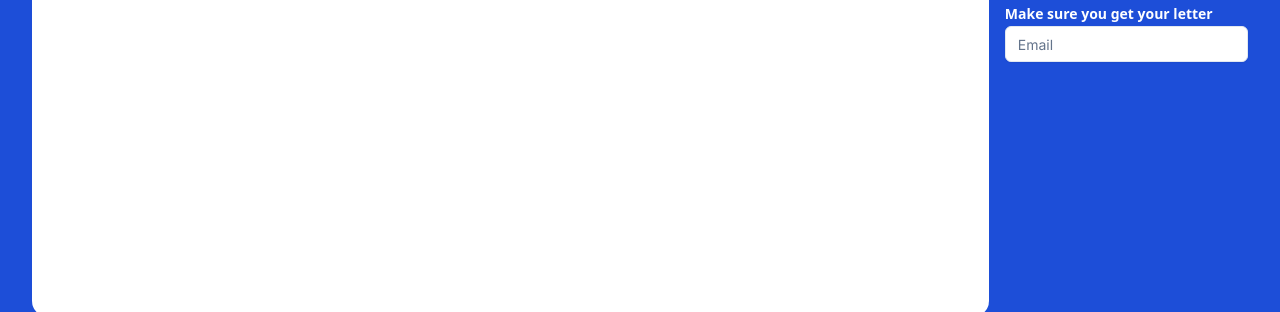
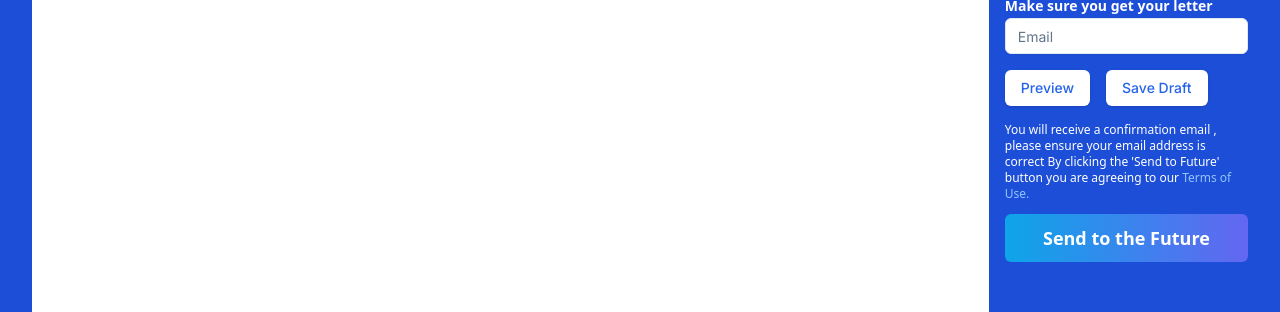
Before and after one commit to HEMANTH123SR/beyond-letter, a Next.js app: page /letter in a window 1280 px wide. Shown: the part 456-768 px from the top of the page. Built offline with nearby package versions, Linux system fonts and the light colour scheme; no server answers.

Commit message:
add more feature to letter page

```diff
--- a/package.json
+++ b/package.json
@@ -10,6 +10,7 @@
   },
   "dependencies": {
     "@clerk/nextjs": "^4.29.7",
+    "@radix-ui/react-checkbox": "^1.0.4",
     "@radix-ui/react-icons": "^1.3.0",
     "@radix-ui/react-slot": "^1.0.2",
     "class-variance-authority": "^0.7.0",
--- a/src/app/letter/page.tsx
+++ b/src/app/letter/page.tsx
@@ -3,26 +3,27 @@ import React, { useState } from "react";
 import { Calendar } from "@/components/ui/calendar";
 import { getDate } from "@/lib/getDate";
 import { Input } from "@/components/ui/input";
+import { Button } from "@/components/ui/button";
 
 const Page = () => {
   const [text, setText] = useState<string>("");
   const [date, setDate] = React.useState<Date | undefined>(new Date());
 
   return (
-        <div className="min-h-screen">
-            <h1 className="text-2xl font-semibold my-6 mx-10">{`A letter from ${getDate()}`}</h1>
-            <div className="flex  px-8 space-x-4">
-                <div className="w-4/5">
+    <div className="min-h-screen my-6">
+      <h1 className="text-2xl font-semibold mb-4 mx-10">{`A letter from ${getDate()}`}</h1>
+      <div className="flex flex-col md:flex-row px-8 space-x-4">
+        <div className="w-full md:w-4/5">
           <textarea
             value={text}
             onChange={(e) => setText(e.target.value)}
             id="letter"
-                        className={`w-full h-[80vh] p-6 rounded-2xl text-black text-lg`}
+            className={`w-full h-[100vh] p-6 rounded-md text-black text-lg`}
             placeholder="Write your letter here..."
             style={{ lineHeight: "1.5" }}
           ></textarea>
         </div>
-                <div className="w-1/5 gap-y-4 flex flex-col  ">
+        <div className="w-full md:w-1/5 gap-y-4 flex sm:flex-row md:flex-col  ">
           <div className="flex space-y-1 flex-col justify-center items-start">
             <h3 className="font-semibold text-sm text-white font-sans">
               Deliver in
@@ -44,6 +45,25 @@ const Page = () => {
               className="bg-white text-black"
             />
           </div>
+          <div className="flex w-full space-x-4">
+            <Button className="bg-white text-blue-600 hover:bg-slate-100">
+              Preview
+            </Button>
+            <Button className="bg-white text-blue-600 hover:bg-slate-100">
+              Save Draft
+            </Button>
+          </div>
+          <div className="flex flex-col space-y-3 w-full">
+            <p className="text-xs text-white font-sans">
+              {`You will receive a confirmation email , please ensure your email address is correct By clicking the 'Send to Future' button  you are agreeing to our `}
+              <span className="text-blue-300 cursor-pointer text-xs font-sans hover:underline">
+                Terms of Use.
+              </span>
+            </p>
+            <button className="w-full text-center p-2.5 bg-gradient-to-r from-sky-500 to-indigo-500 text-white rounded-md text-lg font-semibold font-sans">
+              Send to the Future
+            </button>
+          </div>
         </div>
       </div>
     </div>
--- a/src/app/page.tsx
+++ b/src/app/page.tsx
@@ -14,13 +14,13 @@ export default function Home() {
         </h2>
         <h4 className="md:hidden  text-blue-400 font-sans font-bold pr-6">
           Your letter and videos are safe with use we have sent our 😄
-          <span className="text-slate-200"> 100</span> letters & videos in
+          <span className="text-slate-200">100</span> letters & videos in
           <span className="text-slate-200"> 1week</span>
         </h4>
         <h4 className="hidden md:block text-2xl text-blue-400 font-sans font-bold">
           Your letter and videos are safe with use we have sent our 😄
-          <br /> <span className="text-slate-200 underline"> 100</span> letters
-          & videos in <span className="text-slate-200 underline">1week</span>
+          <br /> <span className="text-slate-200"> 100</span> letters
+          & videos in <span className="text-slate-200 ">1week</span>
         </h4>
       </div>
       <div className="flex px-12 pb-8">
--- /dev/null
+++ b/src/components/ui/checkbox.tsx
@@ -0,0 +1,30 @@
+"use client"
+
+import * as React from "react"
+import * as CheckboxPrimitive from "@radix-ui/react-checkbox"
+import { CheckIcon } from "@radix-ui/react-icons"
+
+import { cn } from "@/lib/utils"
+
+const Checkbox = React.forwardRef<
+  React.ElementRef<typeof CheckboxPrimitive.Root>,
+  React.ComponentPropsWithoutRef<typeof CheckboxPrimitive.Root>
+>(({ className, ...props }, ref) => (
+  <CheckboxPrimitive.Root
+    ref={ref}
+    className={cn(
+      "peer h-4 w-4 shrink-0 rounded-sm border border-slate-200 border-slate-900 shadow focus-visible:outline-none focus-visible:ring-1 focus-visible:ring-slate-950 disabled:cursor-not-allowed disabled:opacity-50 data-[state=checked]:bg-slate-900 data-[state=checked]:text-slate-50 dark:border-slate-800 dark:border-slate-50 dark:focus-visible:ring-slate-300 dark:data-[state=checked]:bg-slate-50 dark:data-[state=checked]:text-slate-900",
+      className
+    )}
+    {...props}
+  >
+    <CheckboxPrimitive.Indicator
+      className={cn("flex items-center justify-center text-current")}
+    >
+      <CheckIcon className="h-4 w-4" />
+    </CheckboxPrimitive.Indicator>
+  </CheckboxPrimitive.Root>
+))
+Checkbox.displayName = CheckboxPrimitive.Root.displayName
+
+export { Checkbox }
--- a/src/components/ui/input.tsx
+++ b/src/components/ui/input.tsx
@@ -3,7 +3,7 @@ import * as React from "react"
 import { cn } from "@/lib/utils"
 
 export interface InputProps
-  extends React.InputHTMLAttributes<HTMLInputElement> {}
+  extends React.InputHTMLAttributes<HTMLInputElement> { }
 
 const Input = React.forwardRef<HTMLInputElement, InputProps>(
   ({ className, type, ...props }, ref) => {
@@ -11,7 +11,7 @@ const Input = React.forwardRef<HTMLInputElement, InputProps>(
       <input
         type={type}
         className={cn(
-          "flex h-9 w-full rounded-md border border-slate-200 bg-transparent px-3 py-1 text-sm shadow-sm transition-colors file:border-0 file:bg-transparent file:text-sm file:font-medium placeholder:text-slate-500 focus-visible:outline-none focus-visible:ring-1 focus-visible:ring-slate-950 disabled:cursor-not-allowed disabled:opacity-50 dark:border-slate-800 dark:placeholder:text-slate-400 dark:focus-visible:ring-slate-300",
+          "flex h-9 w-full rounded-md border border-slate-200 bg-transparent px-3 py-1 text-sm shadow-sm transition-colors file:border-0 file:bg-transparent file:text-sm file:font-medium placeholder:text-slate-500 focus-visible:outline-none focus-visible:ring-1 focus-visible:ring-blue-400 disabled:cursor-not-allowed disabled:opacity-50 ",
           className
         )}
         ref={ref}
```
Also changed, not shown: 1 other file (tests, documents, lock files or other folders). Lines whose indentation alone changed are shown as unchanged.
